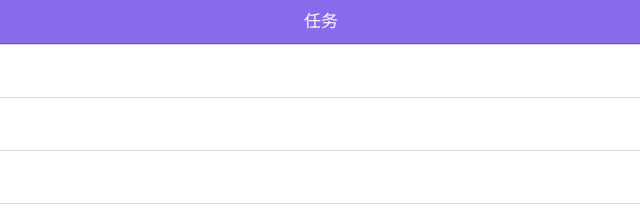
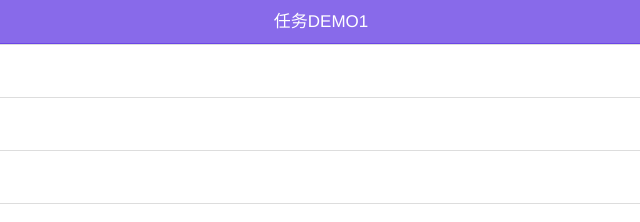
Before and after one commit to xinhualufang-org/xinhualufang-org.github.io, a plain HTML site: page ionic/Components-Modal/demo1.html in a window 1280 px wide. Shown: the full height of the page, 319-959 px from the left. Drawn offline with Linux system fonts and the light colour scheme; files whose address does not match are found by name.

Commit message:
Update demo1.html

```diff
--- a/ionic/Components-Modal/demo1.html
+++ b/ionic/Components-Modal/demo1.html
@@ -9,7 +9,7 @@
     </head>
     <body ng-controller="modalCtrl">
         <ion-header-bar class="bar-royal" align-title="center">
-	        <h1 class="title">任务</h1>
+	        <h1 class="title">任务DEMO1</h1>
 	        <div class="button button-clear">
 		        <button class="button button-icon ion-compose" ng-click="modal.show()"></button>
 	        </div>
```
